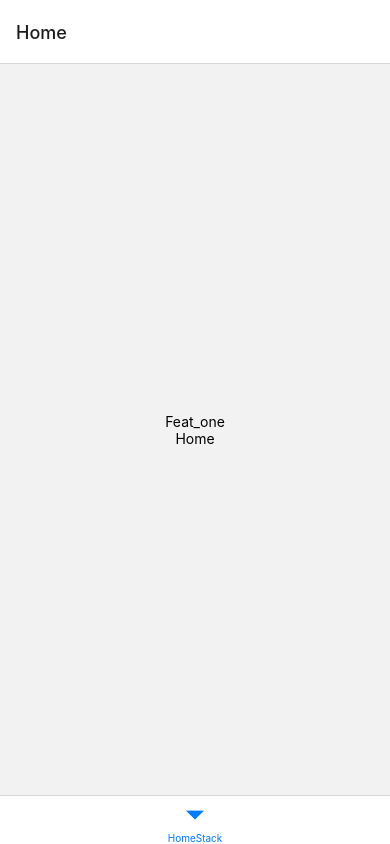
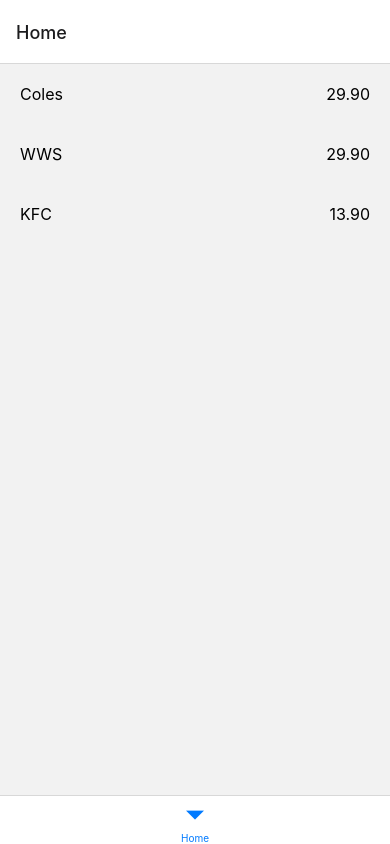
Before and after one commit to duguyihou/Daily-Cost, a React Native app: screen / in a window 390 px wide. Built offline with nearby package versions, Linux system fonts and the light colour scheme.

Commit message:
13 feat bill card (#14)
* refactor: init card folder

* feat(card): wip

* feat: bill card

```diff
--- /dev/null
+++ b/src/features/bill/components/card/BillCard.tsx
@@ -0,0 +1,31 @@
+import React from 'react'
+import { StyleSheet, Text, View } from 'react-native'
+
+import { Card as CardProps } from './BillCard.types'
+
+function BillCard(cardProps: CardProps) {
+  const { title, value } = cardProps
+  return (
+    <View style={styles.container}>
+      <Text style={styles.title}>{title}</Text>
+      <Text style={styles.value}>{value}</Text>
+    </View>
+  )
+}
+export default BillCard
+
+const styles = StyleSheet.create({
+  container: {
+    width: '100%',
+    padding: 20,
+    flexDirection: 'row',
+    justifyContent: 'space-between',
+    alignItems: 'center',
+  },
+  title: {
+    fontSize: 16,
+  },
+  value: {
+    fontSize: 16,
+  },
+})
--- /dev/null
+++ b/src/features/bill/components/card/BillCard.types.ts
@@ -0,0 +1,4 @@
+export type Card = {
+  title: string
+  value: string
+}
--- /dev/null
+++ b/src/features/bill/components/card/index.ts
@@ -0,0 +1,2 @@
+export { default as BillCard } from './BillCard'
+export type { Card } from './BillCard.types'
--- /dev/null
+++ b/src/features/bill/components/index.ts
@@ -0,0 +1 @@
+export { BillCard } from './card'
--- /dev/null
+++ b/src/features/bill/index.ts
@@ -0,0 +1 @@
+export { BillCard } from './components'
--- a/src/features/featOne/FeatOne.tsx
+++ /dev/null
@@ -1,11 +0,0 @@
-import React from 'react'
-import { Text, View } from 'react-native'
-
-function FeatOne() {
-  return (
-    <View>
-      <Text>Feat_one</Text>
-    </View>
-  )
-}
-export default FeatOne
--- a/src/features/featOne/index.ts
+++ /dev/null
@@ -1 +0,0 @@
-export { default as FeatOne } from './FeatOne'
--- a/src/routes/RootRoute.tsx
+++ b/src/routes/RootRoute.tsx
@@ -18,7 +18,7 @@
 function RootRoute() {
   return (
     <RootTab.Navigator screenOptions={{ headerShown: false }}>
-      <RootTab.Screen name={RouteName.HomeStack} component={HomeStackScreen} />
+      <RootTab.Screen name={RouteName.HomeStack} component={HomeStackScreen} options={{ title: RouteName.Home }} />
     </RootTab.Navigator>
   )
 }
--- a/src/screens/home/Home.tsx
+++ b/src/screens/home/Home.tsx
@@ -1,12 +1,18 @@
-import { FeatOne } from '@features/featOne'
+import { BillCard } from '@features/bill'
 import React from 'react'
-import { StyleSheet, Text, View } from 'react-native'
+import { StyleSheet, View } from 'react-native'
 
+const cards = [
+  { id: 0, title: 'Coles', value: '29.90' },
+  { id: 1, title: 'WWS', value: '29.90' },
+  { id: 2, title: 'KFC', value: '13.90' },
+]
 function Home() {
   return (
     <View style={styles.container}>
-      <FeatOne />
-      <Text>Home</Text>
+      {cards.map(({ id, title, value }) => (
+        <BillCard key={id} title={title} value={value} />
+      ))}
     </View>
   )
 }
@@ -15,7 +21,6 @@
 const styles = StyleSheet.create({
   container: {
     flex: 1,
-    justifyContent: 'center',
     alignItems: 'center',
   },
 })
```
Also changed, not shown: 1 other file (tests, documents, lock files or other folders).
